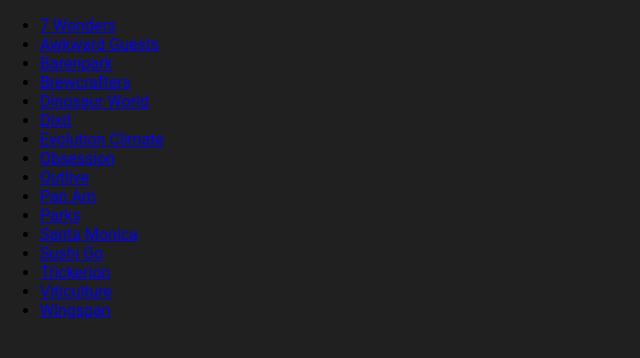
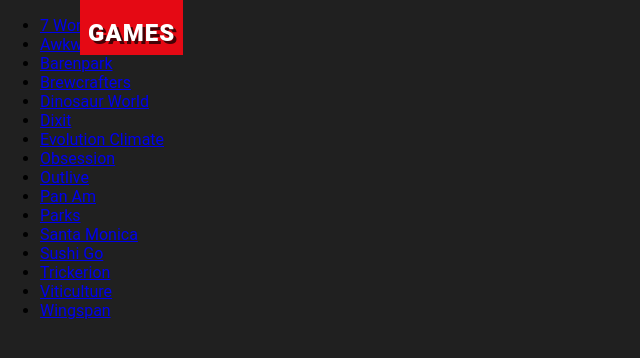
Before and after one commit to michellekaye/play, a Next.js app: page / in a window 1280 px wide. Shown: the top 358 px of the page, without its empty margins (0-640 px from the left). Built offline with nearby package versions, Linux system fonts and the light colour scheme.

Commit message:
Header and layout

```diff
--- a/components/button.module.scss
+++ b/components/button.module.scss
@@ -14,6 +14,10 @@
 	transition: .2s ease-in-out;
 	width: 100%;
 
+	&:hover {
+		background: rgb(196, 196, 196)
+	}
+
 	@media (min-width: 650px) {
 		width: auto;
 		margin-right: .5rem;
--- /dev/null
+++ b/components/header.module.scss
@@ -0,0 +1,35 @@
+.header {
+	background: #E50914;
+	color: #fff;
+	margin: 0 auto;
+	position: fixed;
+	padding: 1.5rem .5rem .5rem;
+	left: 2rem;
+	top: 0;
+	z-index: 999;
+	transition: .2s ease-in-out;
+	transform: translateY(-5px);
+
+	h1 {
+		font-size: 1.5rem;
+		font-weight: 800;
+		letter-spacing: 1px;
+		margin: 0;
+		text-transform: uppercase;
+		text-shadow: 3px 3px 0 rgba(0, 0, 0, 0.7);
+	}
+
+	a {
+		color: inherit;
+		text-decoration: none;
+		transition: all 0.2s ease-in-out;
+	}
+
+	&:hover {
+		transform: translateY(0);
+	}
+
+	@media (min-width: 650px) {
+		left: 5rem;
+	}
+}
--- /dev/null
+++ b/components/header.tsx
@@ -0,0 +1,10 @@
+import styles from './header.module.scss'
+import Link from 'next/link';
+
+export default function Header() {
+	return (
+		<div className={styles.header}>
+			<h1><Link href="/">Games</Link></h1>
+		</div>
+	)
+}
--- /dev/null
+++ b/components/layout.module.scss
@@ -0,0 +1,4 @@
+.main {
+	background: transparent;
+	height: inherit;
+}
--- /dev/null
+++ b/components/layout.tsx
@@ -0,0 +1,11 @@
+import Header from '../components/header';
+import styles from './layout.module.scss';
+
+export default function Layout({ children }: any) {
+  return (
+		<main className={styles.main}>
+			<Header />
+			{children}
+		</main>
+  )
+}
--- a/pages/_app.tsx
+++ b/pages/_app.tsx
@@ -1,8 +1,13 @@
-import '../styles/globals.css'
-import type { AppProps } from 'next/app'
+import '../styles/globals.css';
+import type { AppProps } from 'next/app';
+import Layout from '../components/layout';
 
 function MyApp({ Component, pageProps }: AppProps) {
-  return <Component {...pageProps} />
+	return (
+		<Layout>
+			<Component {...pageProps} />
+		</Layout>
+	)
 }
 
-export default MyApp
+export default MyApp;
```
